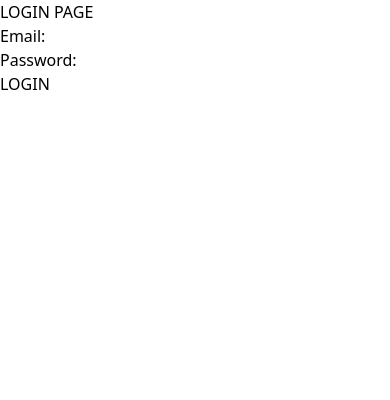
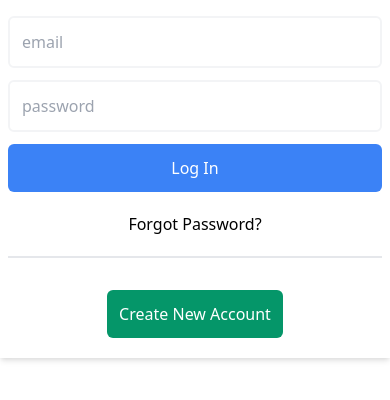
Before and after one commit to b-chang/facebuuk, a Next.js app in the folder client/: page /login in a window 390 px wide. Shown: the top 400 px of the page. Built offline with nearby package versions, Linux system fonts and the light colour scheme.

Commit message:
first iteration of responsive login screen

```diff
--- a/client/components/Form.jsx
+++ b/client/components/Form.jsx
@@ -1,65 +1,21 @@
-// import { Alert, Box, Button, Card, TextField } from '@mui/material';
-import { navigate } from '@reach/router';
-import axios from 'axios';
+import { signIn } from 'next-auth/client';
 import React, { useState } from 'react';
-import './Form.styles.css';
 
-const Form = ({ title, FORM_TYPE, type, children }) => {
-  const [user, setUser] = useState({});
-  const [notif, setNotif] = useState({});
+const Form = () => {
+  const [user, setUser] = useState({ email: '', password: '' });
 
-  const handleLogin = async (user) => {
-    try {
-      const response = await axios.post(
-        'http://localhost:8000/api/login',
-        user,
-        {
-          withCredentials: true,
-          credentials: 'include',
-        }
-      );
+  const handleLogin = async (e) => {
+    e.preventDefault();
+    const { email, password } = user;
 
-      await navigate('/pirates');
-    } catch (err) {
-      const {
-        response: {
-          data: { message },
-        },
-      } = err;
-      setNotif({ msg: message, success: false });
-      setTimeout(() => {
-        setNotif({});
-      }, 10000);
-    }
-  };
-
-  const handleSignup = async (user) => {
-    try {
-      await axios.post('http://localhost:8000/api/signup', user);
-      navigate('/pirates');
-    } catch (err) {
-      const {
-        response: {
-          data: { message },
-        },
-      } = err;
-      setNotif({ msg: message, success: false });
-      setTimeout(() => {
-        setNotif({});
-      }, 10000);
-    }
-  };
-
-  const formSubmission = (event) => {
-    event.preventDefault();
-
-    if (type === 'LOGIN') {
-      handleLogin(user);
-    }
-
-    if (type === 'SIGN_UP') {
-      handleSignup(user);
-    }
+    signIn('credentials', {
+      email,
+      password,
+      // redirect: false,
+      // The page where you want to redirect to after a
+      // successful login
+      callbackUrl: `${window.location.origin}/`,
+    });
   };
 
   const handleChange = (e) => {
@@ -72,29 +28,39 @@ const Form = ({ title, FORM_TYPE, type, children }) => {
   };
 
   return (
-    <div sx={{ display: 'flex', alignItems: 'center' }}>
-      <p>{title}</p>
-      <form className="login-signup-form" onSubmit={formSubmission}>
-        {FORM_TYPE[type].map((field, idx) => (
-          <TextField
-            key={idx}
-            color="primary"
-            sx={{ m: 2, marginBottom: 0, color: 'red' }}
-            label={field[1]}
-            name={field[0]}
-            value={user[field[0]] || ''}
-            variant="outlined"
-            required
+    <div className="bg-white items-center p-2 shadow-md lg:px-5 lg:w-3/12 md:w-6/12">
+      <form onSubmit={handleLogin}>
+        <div>
+          <input
+            className="login"
+            name="email"
+            placeholder="email"
+            value={user.email}
             onChange={(e) => handleChange(e)}
-            type={
-              field[1] === 'password' || field[1] === 'confirm password'
-                ? 'password'
-                : 'text'
-            }
           />
-        ))}
-        <button type="submit">Submit</button>
+        </div>
+        <div>
+          <input
+            className="login"
+            type="password"
+            placeholder="password"
+            value={user.password}
+            name="password"
+            onChange={(e) => handleChange(e)}
+          />
+        </div>
+        <button className="btn" type="submit">
+          Log In
+        </button>
       </form>
+      <div className="flex flex-col">
+        <a className="flex justify-center pt-3 pb-5 border-b-2">
+          Forgot Password?
+        </a>
+        <button className="bg-green-600 text-white rounded-md p-3 max-w-xs m-auto mt-8 mb-3">
+          Create New Account
+        </button>
+      </div>
     </div>
   );
 };
--- a/client/components/Header.jsx
+++ b/client/components/Header.jsx
@@ -29,7 +29,7 @@ const Header = () => {
         <div className="flex ml-2 rounded-full bg-gray-50 p-2">
           <SearchIcon className="h-6 text-gray-600" />
           <input
-            className="hidden md:inline-flex flex ml-2 items-center bg-transparent outline-none placeholder-gray-500 flex-shrink"
+            className="hidden md:inline-flex ml-2 items-center bg-transparent outline-none placeholder-gray-500 flex-shrink"
             type="text"
             placeholder="Search Facebook"
           />
--- a/client/pages/login.js
+++ b/client/pages/login.js
@@ -1,48 +1,10 @@
-import { signIn } from 'next-auth/client';
-import React, { useState } from 'react';
+import React from 'react';
+import Form from '../components/Form';
 
 export default function login() {
-  const [user, setUser] = useState({ email: '', password: '' });
-
-  const handleLogin = async (e) => {
-    e.preventDefault()
-    const { email, password } = user
-
-    signIn('credentials',
-      {
-        email,
-        password,
-        // redirect: false,
-        // The page where you want to redirect to after a
-        // successful login
-        callbackUrl: `${window. location.origin}/`
-      }
-    )
-  };
-
-  const handleChange = (e) => {
-    const { name, value } = e.target;
-
-    setUser((prev) => ({
-      ...prev,
-      [name]: value,
-    }));
-  };
-
   return (
-    <div>
-      <h1>LOGIN PAGE</h1>
-      <form onSubmit={handleLogin}>
-        <div>
-          <label htmlFor="email">Email:</label>
-          <input name="email" value={user.email} onChange={(e) => handleChange(e)} />
-        </div>
-        <div>
-          <label htmlFor="password">Password:</label>
-          <input type="password" value={user.password} name="password" onChange={(e) => handleChange(e)} />
-        </div>
-        <button type="submit">LOGIN</button>
-      </form>
+    <div className="w-full">
+      <Form />
     </div>
   )
 }
--- a/client/styles/globals.css
+++ b/client/styles/globals.css
@@ -7,4 +7,12 @@
   .icon {
     @apply hidden xl:inline-flex p-2 h-10 w-10 bg-gray-200 rounded-full text-gray-700 cursor-pointer hover:bg-gray-300;
   }
+
+  .login {
+    @apply md:inline-flex items-center bg-transparent outline-none border-2 border-gray-100 mt-2 mb-1 w-full p-3 rounded-md;
+  }
+
+  .btn {
+    @apply w-full bg-blue-500 text-white p-3 mt-2 mb-2 rounded-md;
+  }
 }
```
